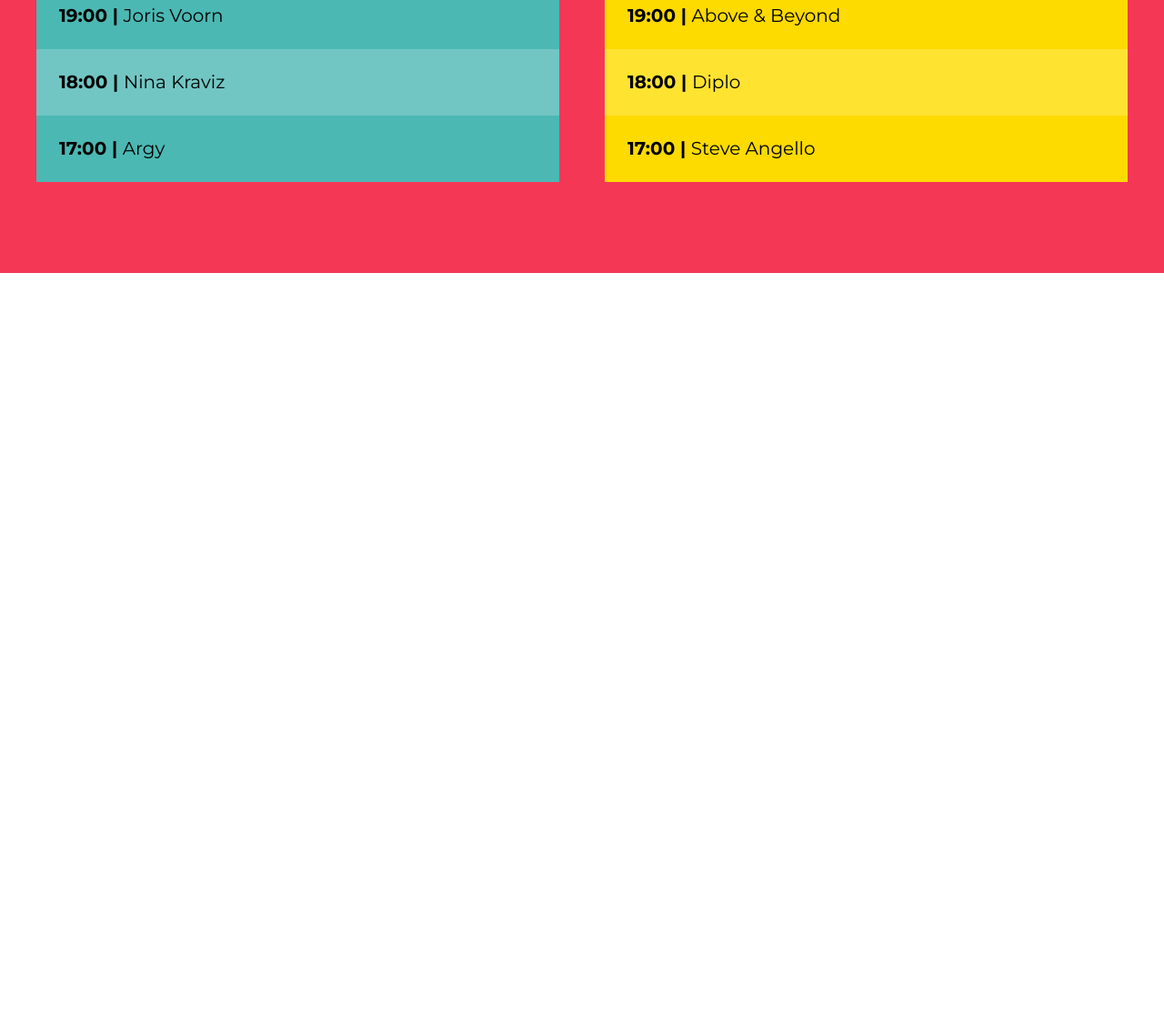
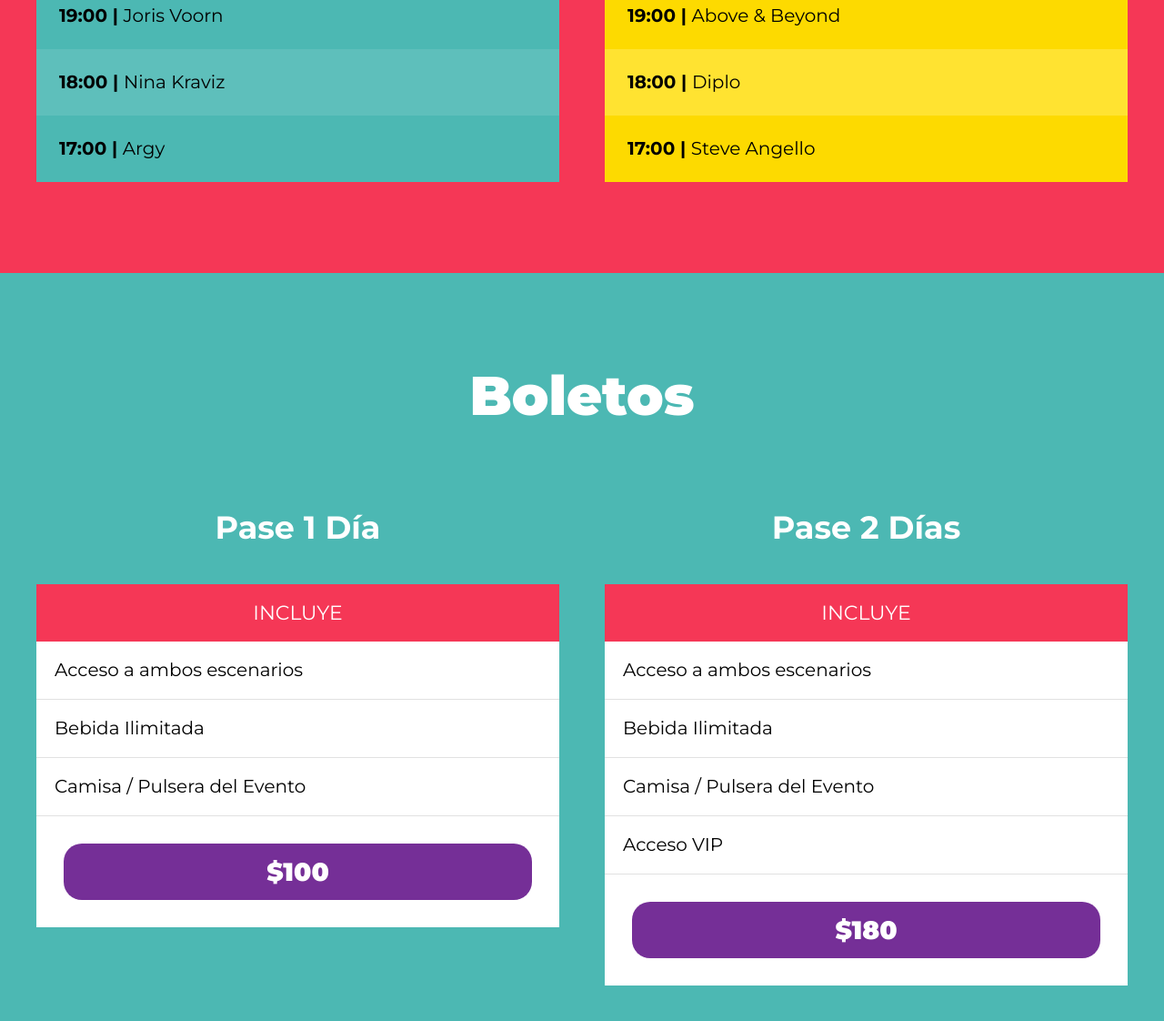
Before and after one commit to Chabito24/SASSyNPM, a website: page index.html in a window 1280 px wide. Shown: the part 2634-3756 px from the top of the page at 91% size. Before the commit the page ends 2934 px from the top, so only its background shows below. Drawn offline with Linux system fonts and the light colour scheme.

Commit message:
se realiza css boletos

```diff
--- a/index.html
+++ b/index.html
@@ -165,5 +165,45 @@
             </div> <!--.escenarios-contenedor -->
         </section>
 
+        <section id="boletos" class="contenedor-boletos">
+            <h3>Boletos</h3>
+
+            <div class="boletos">
+                <div class="pase">
+                    <p class="pase-nombre">Pase 1 Día</p>
+                    <header class="pase-header">
+                        <p>Incluye</p>
+                    </header>
+                    <div class="pase-body">
+                        <ul>
+                            <li>Acceso a ambos escenarios</li>
+                            <li>Bebida Ilimitada</li>
+                            <li>Camisa / Pulsera del Evento</li>
+                        </ul>
+                    </div>
+                    <footer class="pase-footer">
+                        <p>$100</p>
+                    </footer>
+                </div>
+                <div class="pase">
+                    <p class="pase-nombre">Pase 2 Días</p>
+                    <header class="pase-header">
+                        <p>Incluye</p>
+                    </header>
+                    <div class="pase-body">
+                        <ul>
+                            <li>Acceso a ambos escenarios</li>
+                            <li>Bebida Ilimitada</li>
+                            <li>Camisa / Pulsera del Evento</li>
+                            <li>Acceso VIP</li>
+                        </ul>
+                    </div>
+                    <footer class="pase-footer">
+                        <p>$180</p>
+                    </footer>
+                </div>
+            </div>
+        </section>
+
     </body>
 </html>
--- /dev/null
+++ b/src/scss/layout/_boletos.scss
@@ -0,0 +1,78 @@
+@use 'sass:color';
+@use 'base/variables' as v;
+@use 'base/mixins' as m;
+
+.contenedor-boletos {
+    background-color: v.$verde;
+    h3 {
+        color: v.$blanco;
+    }
+
+    .boletos {
+        @include m.contenedor; //centra
+        @include m.tablet { // visualizacion mixin tablet
+            @include m.grid(2); //mixin preconfigurado grid
+        }
+    }
+}
+
+.pase { //llamamos la clase de pase
+    transition: transform .4s ease-out;
+    &:hover {
+        transform:scale(1.1); //aumenta el tamaño del elemento en un 10%
+    }
+    &-nombre { //el & reemplaza .pase y complementa el -nombre, es decir para compilar en css queda .pase-nombre ahorra codigo
+        font-size: 3.5rem;
+        font-weight: 700;
+        text-align: center;
+        color: v.$blanco;
+    }
+    &-header,
+    &-footer {
+        padding: 0.5rem;
+
+        p {
+            text-align: center;
+            color: v.$blanco;
+            margin: 0;
+        }
+    }
+    &-header {
+        background-color: v.$rosa;
+        p {
+            text-transform: uppercase;
+            font-size: 2.2rem;
+            padding: 1rem 0;
+        }
+    }
+    &-body {
+        background-color: v.$blanco;
+        ul {
+            @include m.reset-list;
+
+            li {
+                padding: 2rem;
+                border-bottom: 1px solid #e1e1e1;
+            }
+        }
+    }
+    &-footer {
+        background-color: v.$blanco;
+        padding: 3rem;
+
+        p {
+            font-size: 2.8rem;
+            font-weight: 900;
+            background-color: v.$morado;
+            padding: 1rem 0;
+            border-radius: 2rem;
+            cursor: pointer;
+
+            transition: background-color .3s ease-in-out;
+            &:hover {
+                background-color: color.scale(v.$morado, $lightness: 20%);
+            }
+        }
+
+    }
+}
--- a/src/scss/layout/_index.scss
+++ b/src/scss/layout/_index.scss
@@ -2,3 +2,4 @@
 @forward 'video';
 @forward 'festival';
 @forward 'lineup';
+@forward 'boletos';
--- a/src/scss/layout/_lineup.scss
+++ b/src/scss/layout/_lineup.scss
@@ -41,6 +41,11 @@
         span {
         font-weight: 400;
         }
+
+        transition: transform .2s ease-out;
+        &:hover {
+        transform:scale(1.1);
+        }
     }
 
 }
@@ -58,7 +63,7 @@
 .bg-verde {
     background-color: v.$verde; //le asignamos un color amarillo desde _variables.scss
     li:nth-child(odd) {  // selecciona solo los <li> en posiciones impares (1, 3, 5, …), para pares usar even
-        background-color: color.adjust(v.$verde, $lightness: 10%); //color.adjust  cambia el color base ajustando su lightness, v.$amarillo es el color que viene de las variables.scss y  $lightness: 5% aumenta la luminosidad en el porcentaje indicado
+        background-color: color.adjust(v.$verde, $lightness: 5%); //color.adjust  cambia el color base ajustando su lightness, v.$amarillo es el color que viene de las variables.scss y  $lightness: 5% aumenta la luminosidad en el porcentaje indicado
     }
 
 }
```
Also changed, not shown: build/css/app.css. Lines whose indentation alone changed are shown as unchanged.
